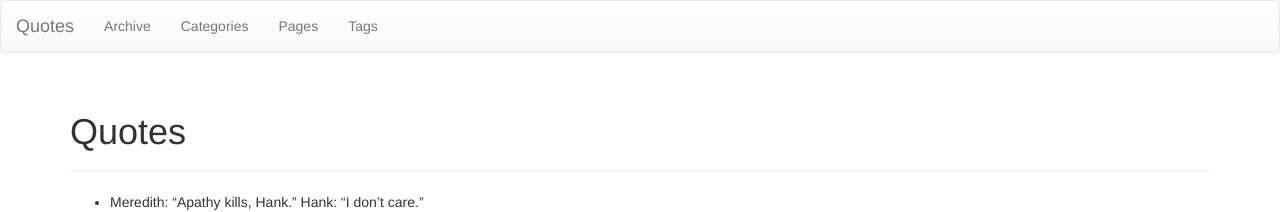
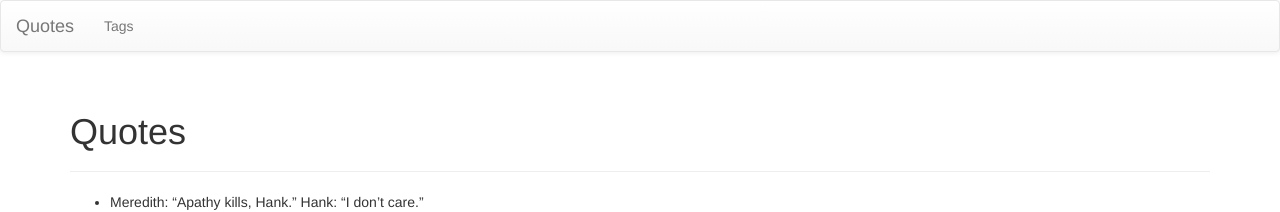
Before and after one commit to ghyde/quotes, a Jekyll site: the page built from index.md, in a window 1280 px wide. Shown: the top 212 px of the page. Built offline with Jekyll 4.4.1, drawn with Linux system fonts in a browser that asks for light colours; nearby versions of some CDN libraries; library files that are not in the unit come from our copies; Markdown is read by kramdown in place of the engine named in the settings; part of the change alters nothing that is shown.

Commit message:
Exclude archive.html, categories.html, and pages.html.

```diff
--- a/_config.yml
+++ b/_config.yml
@@ -2,7 +2,8 @@
 # For more see: http://jekyllrb.com/docs/permalinks/
 permalink: /:categories/:year/:month/:day/:title
 
-exclude: [".rvmrc", ".rbenv-version", "README.md", "Rakefile", "changelog.md"]
+exclude: [".rvmrc", ".rbenv-version", "README.md", "Rakefile", "changelog.md",
+          "archive.html", "categories.html", "pages.html"]
 highlighter: pygments
 markdown: redcarpet
 
```
